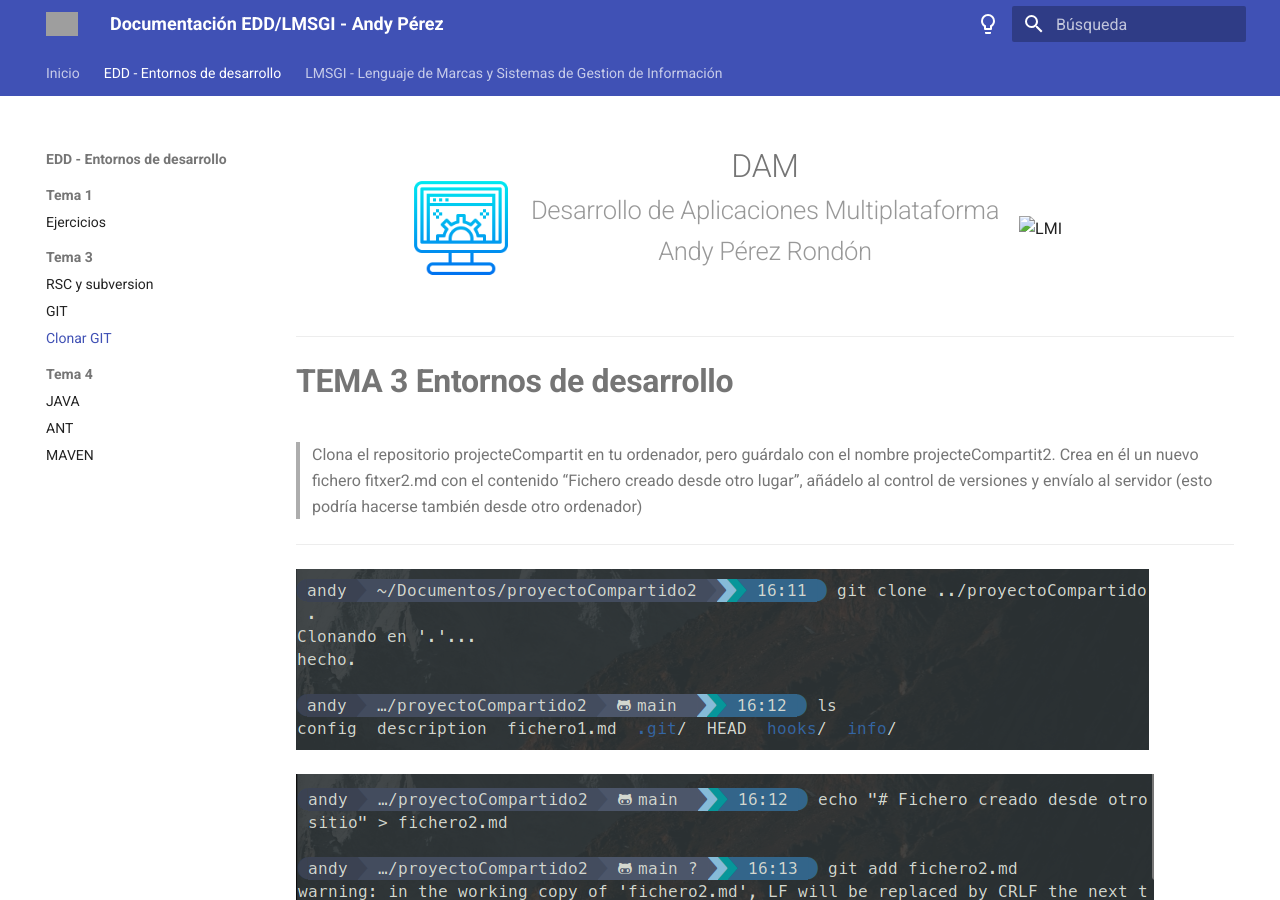
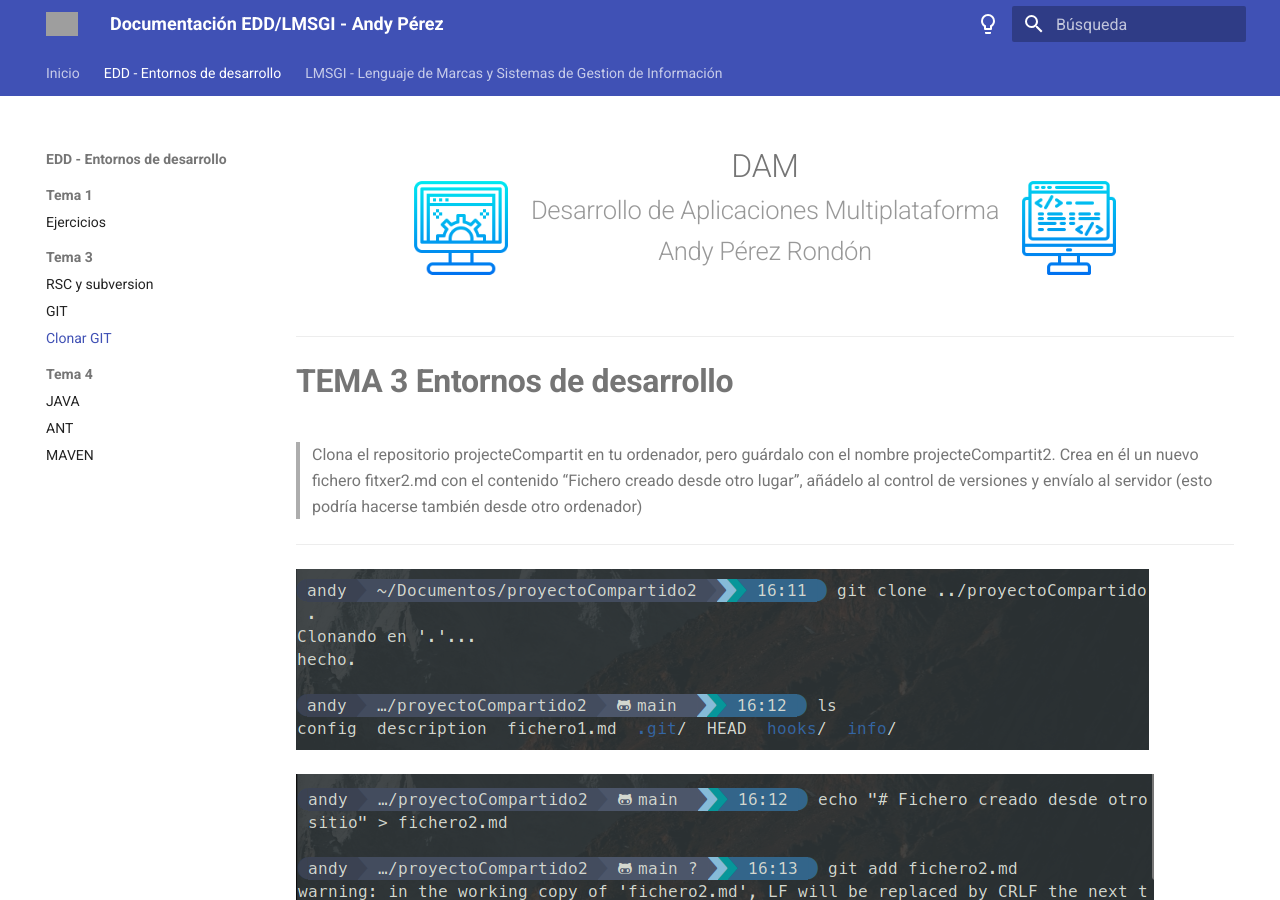
Before and after one commit to andypr97vlc/EDD_LMI, an MkDocs documentation site: the page built from docs/EDD/Tema3/gitclonar.md, in a window 1280 px wide and 900 px high. Built offline with MkDocs 1.6.1 and Material for MkDocs 9.7.7, drawn with Linux system fonts in a browser that asks for light colours; grey boxes are pictures that could not be loaded.

Commit message:
Cambio Main

```diff
--- a/overrides/main.html
+++ b/overrides/main.html
@@ -22,7 +22,7 @@
     <div class="encabezado-centrado">
         <h1>DAM<br><small>Desarrollo de Aplicaciones Multiplataforma<br>Andy Pérez Rondón</small></h1>
     </div>
-    <img src="../recursos/LMI.png" alt="LMI" class="imagen">
+    <img src="https://raw.githubusercontent.com/andypr97vlc/EDD_LMI/refs/heads/master/docs/recursos/LMI.png" alt="LMI" class="imagen">
 </div>
 <hr>
 {{ super() }}
```
